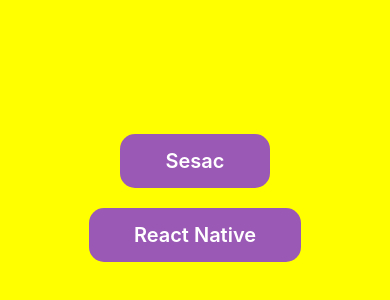
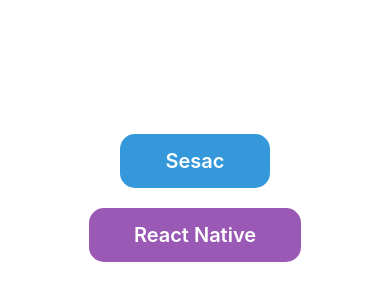
Before and after one commit to YeojinJeon/react-native-style, a React Native app: screen / in a window 390 px wide. Shown: the part 224-524 px from the top of the page. Built offline with nearby package versions, Linux system fonts and the light colour scheme.

Commit message:
props 사용

```diff
--- a/src/App.js
+++ b/src/App.js
@@ -8,7 +8,7 @@
 
 const App = () => {
     return (
-        <Container style={classStyles.container}>
+        <Container>
             <Button title="Sesac" />
             <Button title="React Native" />
         </Container>
--- a/src/components/Button.js
+++ b/src/components/Button.js
@@ -2,7 +2,7 @@
 import styled from "styled-components/native";
 
 const ButtonContainer = styled.TouchableOpacity`
-background-color: #9b59b6;
+background-color:${props => props.title === 'Sesac' ? ' #3498db' : ' #9b59b6'};
 border-radius: 15px;
 padding: 15px 40px;
 margin: 10px 0px;
@@ -17,7 +17,7 @@
 
 const Button = props => {
     return (
-        <ButtonContainer>
+        <ButtonContainer title={props.title}>
             <Title> {props.title} </Title>
         </ButtonContainer>
     );
```
